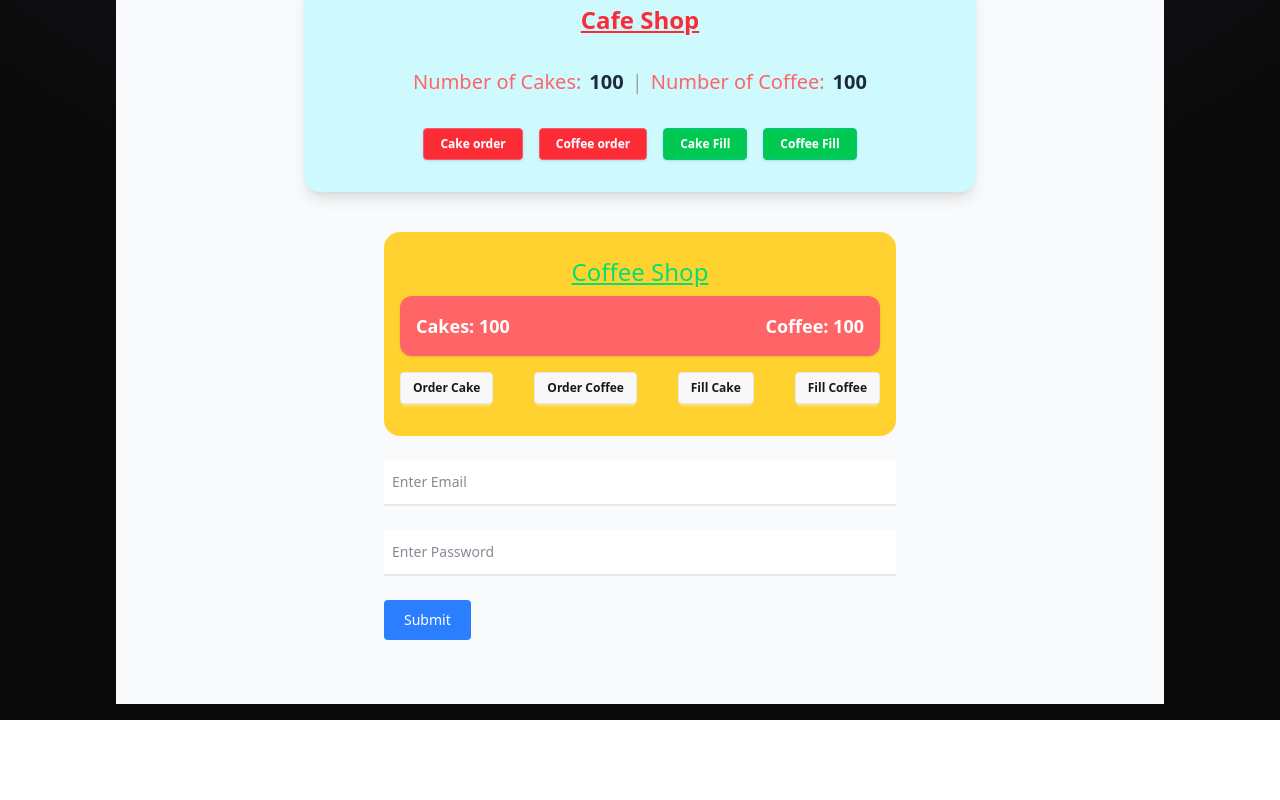
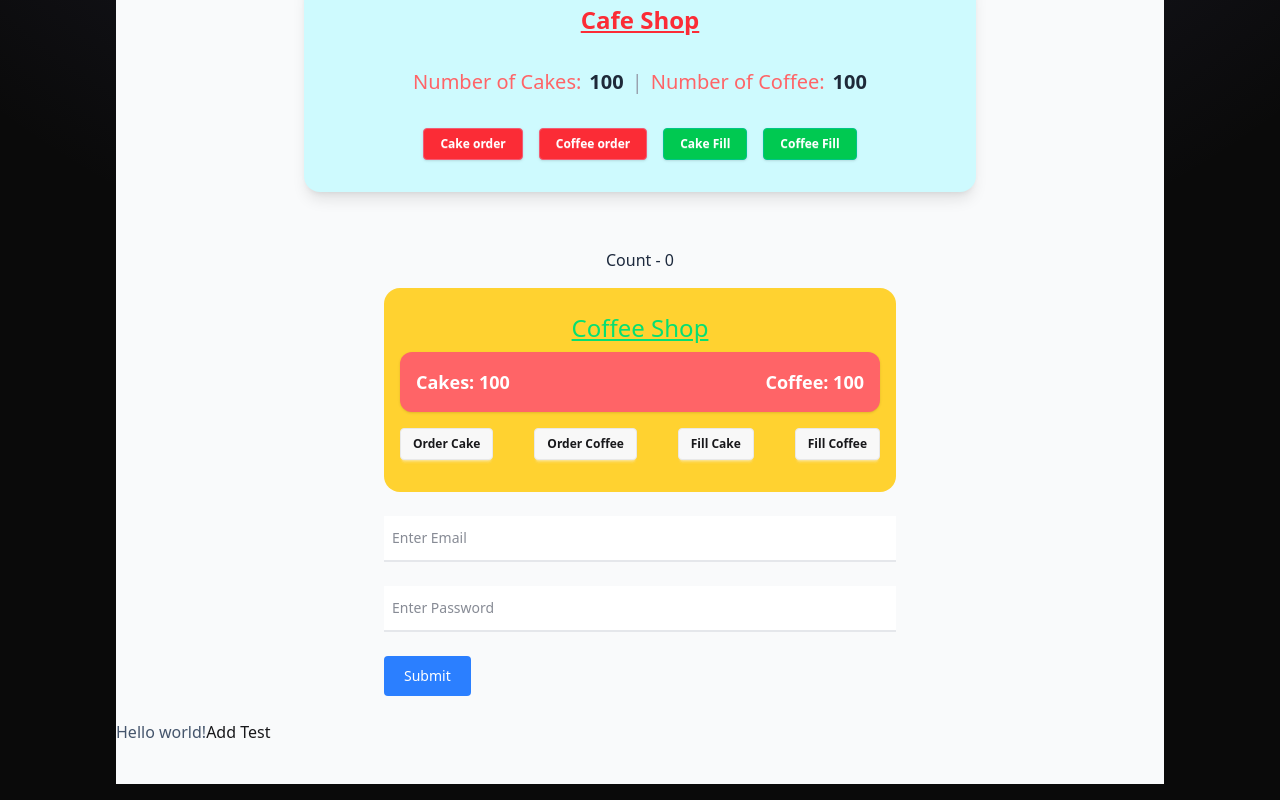
Before and after one commit to aungNyeinChan93/react_redux-toolkit_04, a React (Vite) app: page /tests in a window 1280 px wide. Shown: the part 384-1184 px from the top of the page. Before the commit the page ends 1104 px from the top, so only its background shows below. Built offline with nearby package versions, Linux system fonts and the light colour scheme; no server answers.

Commit message:
test: use extraReducers

```diff
--- a/package.json
+++ b/package.json
@@ -17,6 +17,7 @@
     "react-redux": "^9.2.0",
     "react-router": "^7.6.3",
     "redux": "^5.0.1",
+    "redux-logger": "^3.0.6",
     "tailwindcss": "^4.1.11"
   },
   "devDependencies": {
--- a/src/feature/cafe/cafeSlice.js
+++ b/src/feature/cafe/cafeSlice.js
@@ -5,7 +5,8 @@ const cafeSlice = createSlice({
     name: 'cafe',
     initialState: {
         cakes: 100,
-        coffee: 100
+        coffee: 100,
+        test: ' Hello world!'
     },
     reducers: {
         orderCake(state, action) {
@@ -19,10 +20,13 @@ const cafeSlice = createSlice({
         },
         fillCoffee(state, action) {
             state.coffee = state.coffee + action.payload
+        },
+        addTest: (state) => {
+            state.test = 'hihi';
         }
     }
 });
 
 
 export default cafeSlice;
-export const { fillCake, fillCoffee, orderCake, orderCoffee } = cafeSlice.actions;
+export const { fillCake, fillCoffee, orderCake, orderCoffee, addTest } = cafeSlice.actions;
--- a/src/feature/counter/counterSlice.js
+++ b/src/feature/counter/counterSlice.js
@@ -1,5 +1,5 @@
 import { createSlice } from '@reduxjs/toolkit';
-
+import { orderCake } from '../cafe/cafeSlice'
 
 const counterSlice = createSlice({
     name: 'counter',
@@ -13,6 +13,11 @@ const counterSlice = createSlice({
         decrement: (state) => {
             state.count--;
         },
+    },
+    extraReducers: (builder) => {
+        builder.addCase(orderCake, (state) => {
+            state.count += 3000;
+        })
     }
 
 });
--- a/src/main.jsx
+++ b/src/main.jsx
@@ -1,6 +1,6 @@
+import "./index.css";
 import { StrictMode } from "react";
 import { createRoot } from "react-dom/client";
-import "./index.css";
 import { Provider } from "react-redux";
 import { RouterProvider } from "react-router";
 import { store } from "./store.js";
--- a/src/pages/TestPage.jsx
+++ b/src/pages/TestPage.jsx
@@ -8,15 +8,20 @@ import {
   fillCoffee,
   orderCake,
   orderCoffee,
+  addTest,
 } from "../feature/cafe/cafeSlice";
 import Form from "../components/other/Form";
 
 const TestPage = () => {
   const { testState, testDispatch } = useTestReducer();
 
-  const { cakes: myCakes, coffee: myCoffees } = useSelector(
-    (store) => store.cafe
-  );
+  const { count } = useSelector((store) => store.counter);
+
+  const {
+    cakes: myCakes,
+    coffee: myCoffees,
+    test,
+  } = useSelector((store) => store.cafe);
   const dispatch = useDispatch();
 
   const {
@@ -104,6 +109,7 @@ const TestPage = () => {
       </section>
 
       {/* Redux CafeSlice Section */}
+      <p className="text-slate-800 text-center p-4">Count - {count}</p>
       <section className="max-w-lg mx-auto bg-amber-300 p-4 rounded-2xl">
         <p className="text-green-400 text-2xl text-center p-2 underline">
           Coffee Shop{" "}
@@ -141,6 +147,11 @@ const TestPage = () => {
       <section className="p-4 my-2">
         <Form />
       </section>
+
+      <section>
+        <span className="text-slate-600">{test}</span>
+        <button onClick={() => dispatch(addTest())}>Add Test</button>
+      </section>
     </div>
   );
 };
--- a/src/store.js
+++ b/src/store.js
@@ -6,6 +6,7 @@ import postsSlice from './feature/posts/postsSlice';
 import catsSlice from './feature/cats/catsSlice';
 import dogsSlice from './feature/dogs/dogsSlice';
 import cafeSlice from './feature/cafe/cafeSlice';
+import logger from 'redux-logger';
 
 export const store = configureStore({
     reducer: {
@@ -16,5 +17,8 @@ export const store = configureStore({
         cats: catsSlice.reducer,
         dogs: dogsSlice.reducer,
         cafe: cafeSlice.reducer
+    },
+    middleware: (getDefaultMiddleware) => {
+        return getDefaultMiddleware().concat(logger)
     }
 });
```
Also changed, not shown: 1 other file (tests, documents, lock files or other folders).
